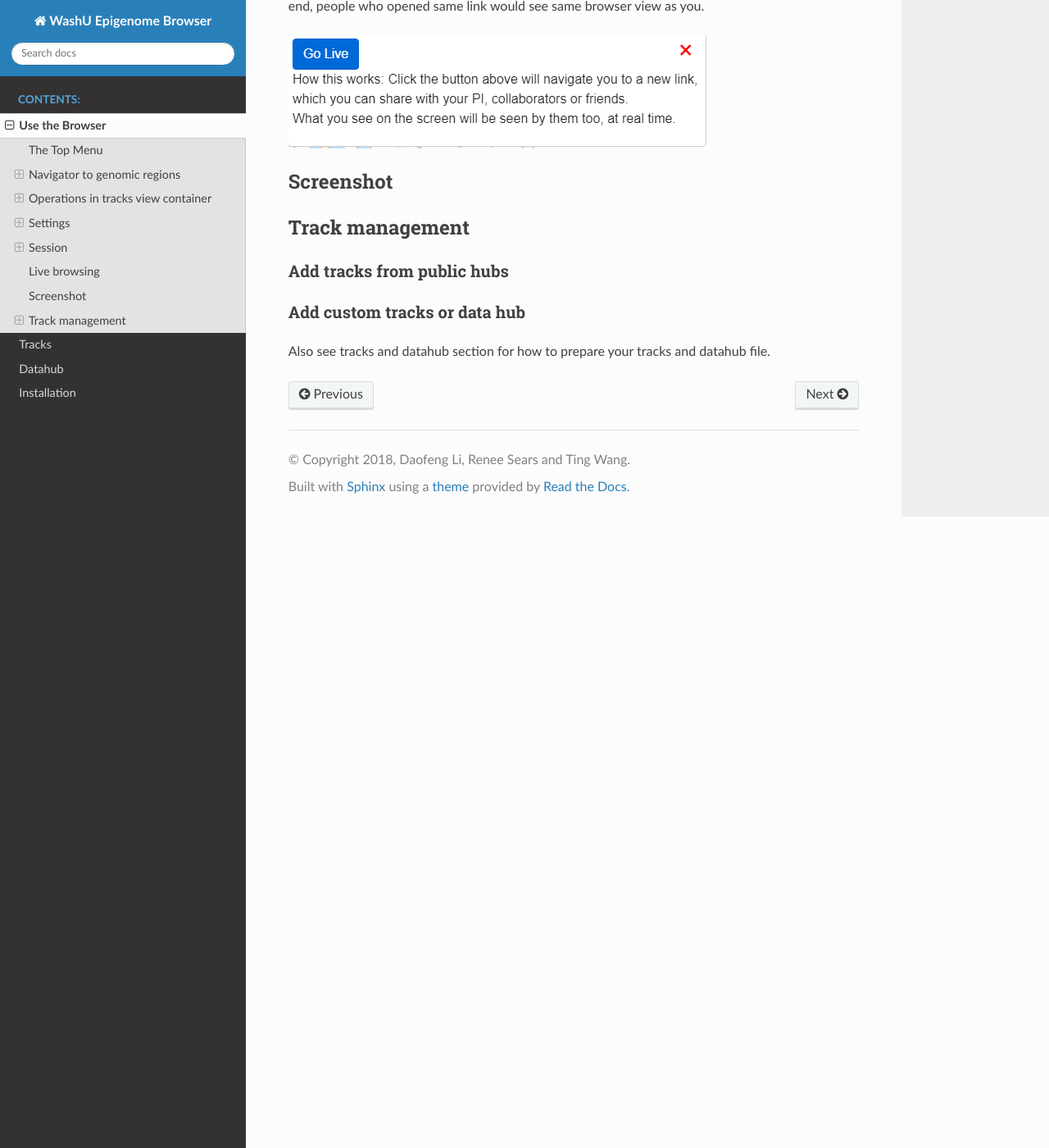
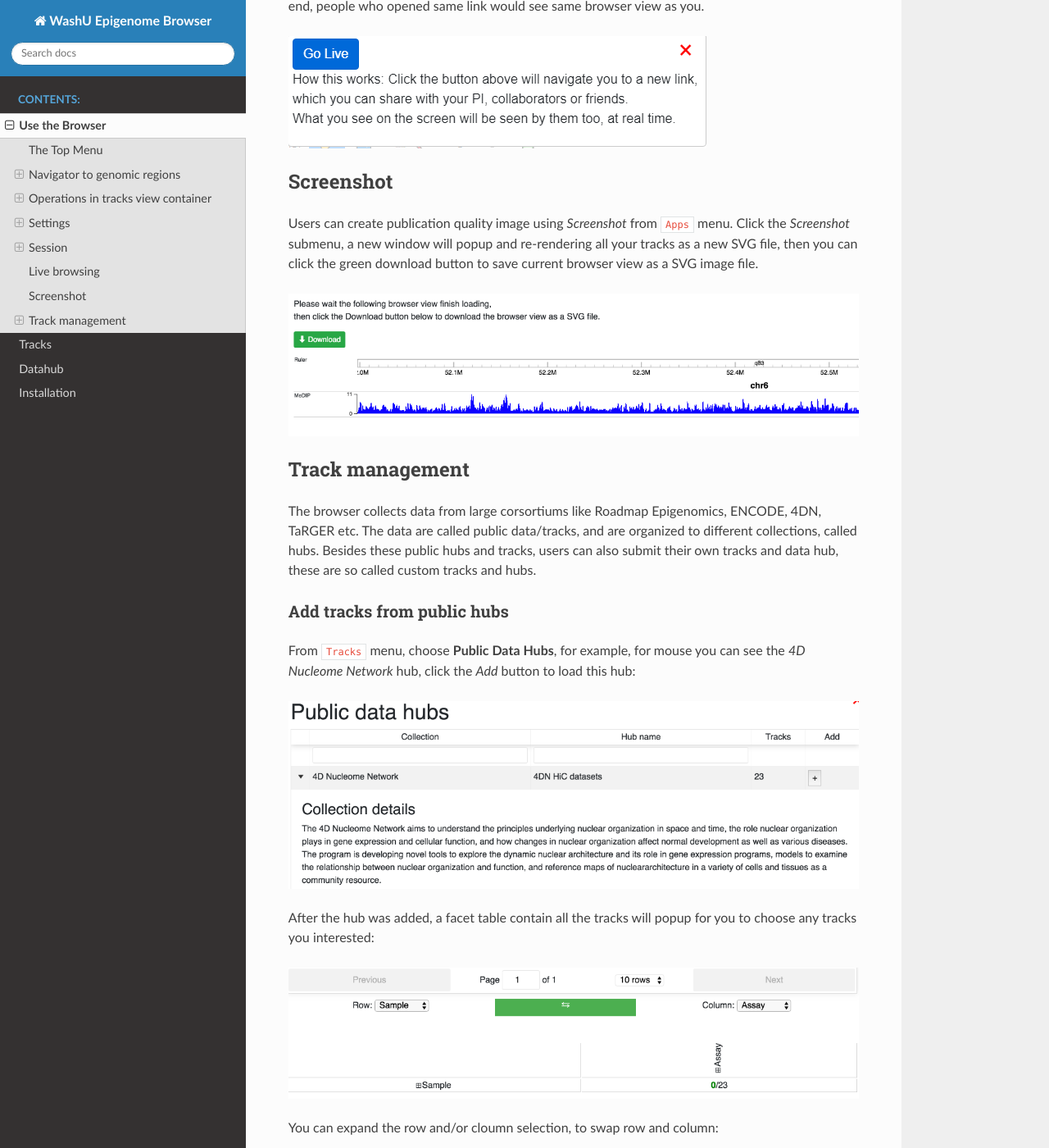
Before and after one commit to lidaof/eg-docs, a Sphinx documentation site: the page built from docs/usage.rst, in a window 1280 px wide and 1400 px high, scrolled down 6817 px. Shown: the whole window at 82% size. Built offline with Sphinx 7.4.7 and the Read the Docs theme 2.0.0, drawn with Linux system fonts in a browser that asks for light colours; some of the changed text lies outside the part shown.

Commit message:
More usage

```diff
--- a/docs/usage.rst
+++ b/docs/usage.rst
@@ -192,13 +192,71 @@
 Screenshot
 ----------
 
+Users can create publication quality image using *Screenshot* from ``Apps`` menu.
+Click the *Screenshot* submenu, a new window will popup and re-rendering all your
+tracks as a new SVG file, then you can click the green download button to save
+current browser view as a SVG image file.
+
+.. image:: _static/screenshot.png
+
 Track management
 ----------------
+
+The browser collects data from large corsortiums like Roadmap Epigenomics, ENCODE,
+4DN, TaRGER etc. The data are called public data/tracks, and are organized to different
+collections, called hubs. Besides these public hubs and tracks, users can also submit
+their own tracks and data hub, these are so called custom tracks and hubs.
 
 Add tracks from public hubs
 ~~~~~~~~~~~~~~~~~~~~~~~~~~~
 
+From ``Tracks`` menu, choose **Public Data Hubs**, for example, for mouse you can see the
+*4D Nucleome Network* hub, click the *Add* button to load this hub:
+
+.. image:: _static/mm10_4dn.png
+
+After the hub was added, a facet table contain all the tracks will popup for you to choose
+any tracks you interested:
+
+.. image:: _static/mm10_4dn_facet.png
+
+You can expand the row and/or cloumn selection, to swap row and column:
+
+.. image:: _static/mm10_4dn_facet2.png
+
+Click each cell in the facet table will bring you a new window has table contains all
+the tracks in the row and column selection:
+
+.. image:: _static/mm10_4dn_track.png
+
+Click the *Add* button to add the track(s) you want, and you can see the track is added
+to the browser view window:
+
+.. image:: _static/mm10_4dn_track_added.png
+
 Add custom tracks or data hub
 ~~~~~~~~~~~~~~~~~~~~~~~~~~~~~
 
-Also see tracks and datahub section for how to prepare your tracks and datahub file.
+Users can also submit their own track as custom track, say we have a bigWig track located at
+https://wangftp.wustl.edu/~dli/test/TW463_20-5-bonemarrow_MeDIP.bigWig, from ``Tracks``, choose
+**Custom tracks**, will popup the custom track interface, fill in the track type, label and URL,
+Click the green *Submit* button:
+
+.. image:: _static/custom_track.png
+
+You can see the track is added:
+
+.. image:: _static/custom_track_added.png
+
+Adding custom data hub is similar, say you have a hub located at https://wangftp.wustl.edu/~dli/test/a.json,
+From ``Tracks``, choose **Custom tracks**, choose *Add custom data hub* tab, paste the URL and load the hub
+from URL.
+
+.. image:: _static/custom_hub.png
+
+The tracks can then be added from the generated facet table.
+
+.. note:: The tracks from custom hubs are hidden by default as users may submit a hub contains hubdreds
+          of tracks. But users can always add the tracks they want from the facet table.
+
+Also see :doc:`tracks` and :doc:`datahub` section for how to prepare your tracks and datahub file.
```
Also changed, not shown: docs/_static/custom_hub.png (added), docs/_static/custom_track.png (added), docs/_static/custom_track_added.png (added), docs/_static/mm10_4dn.png (added), docs/_static/mm10_4dn_facet.png (added), docs/_static/mm10_4dn_facet2.png (added), docs/_static/mm10_4dn_track.png (added), docs/_static/mm10_4dn_track_added.png (added), docs/_static/screenshot.png (added), 2 other files.
